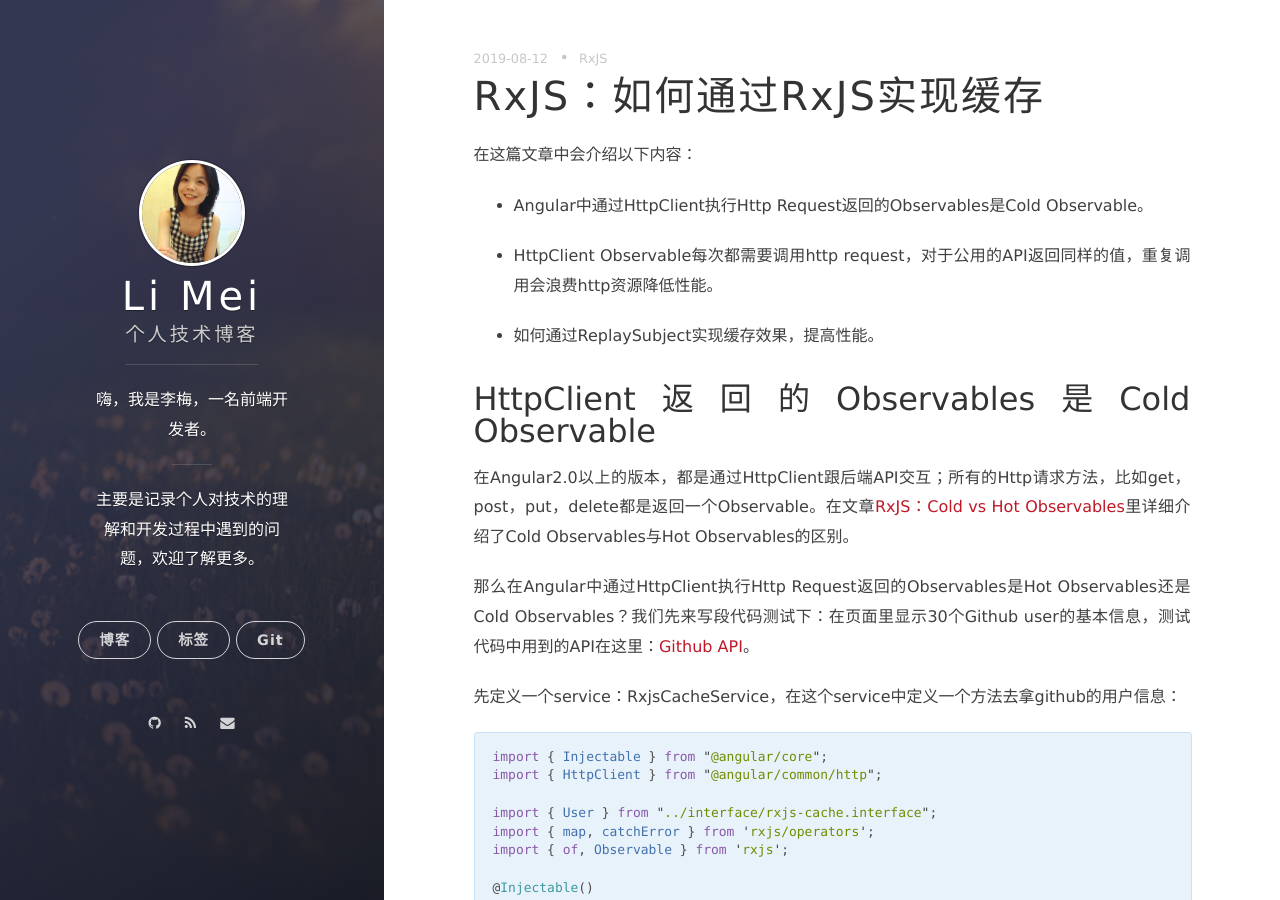
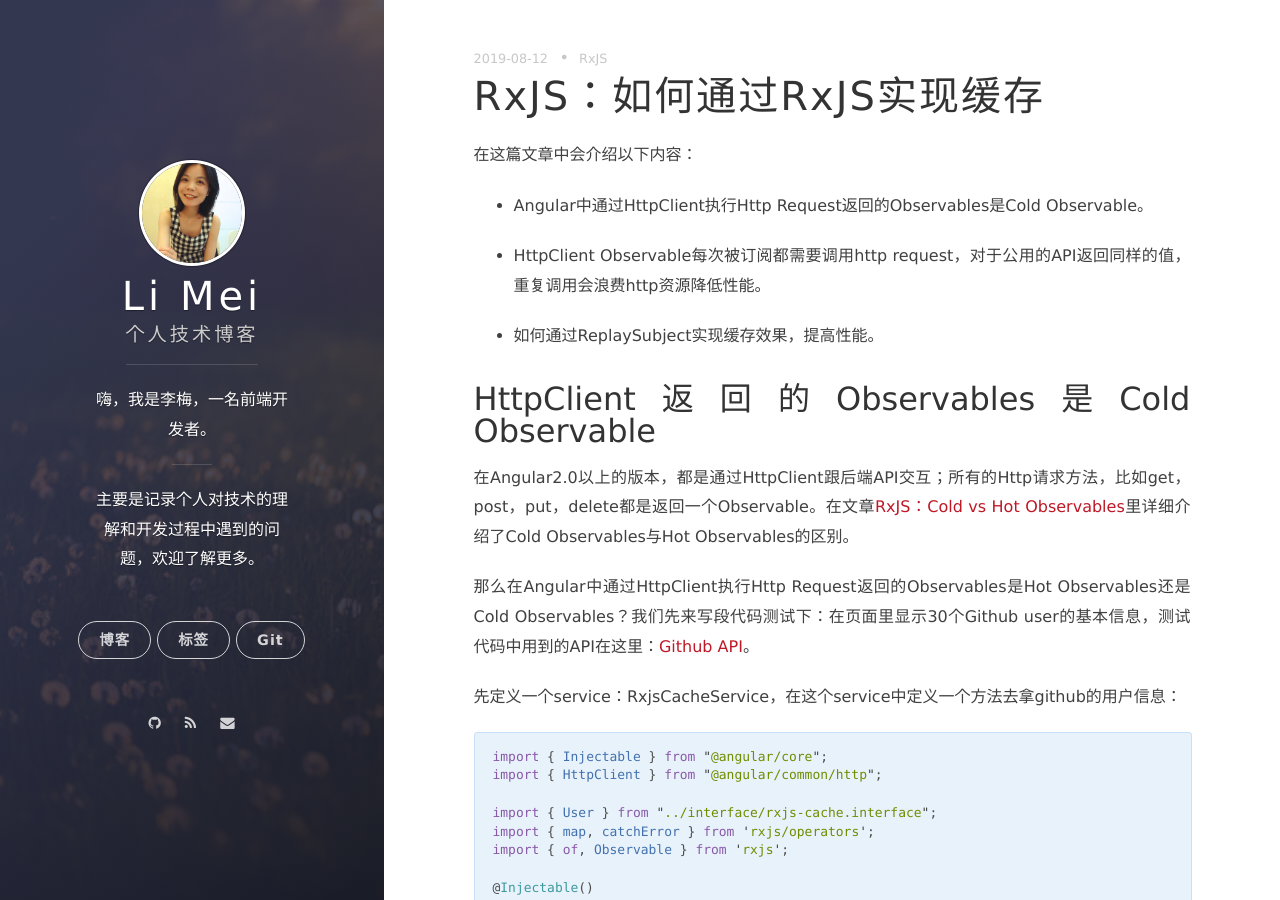
Before and after one commit to LiMeii/LiMeii.github.io, a Jekyll site: the page built from _posts/2019-08-12-rxjs-caching.md, in a window 1280 px wide and 900 px high. Built offline with Jekyll 4.4.1, drawn with Linux system fonts in a browser that asks for light colours; nearby versions of some CDN libraries.

Commit message:
update post

```diff
--- a/_posts/2019-08-12-rxjs-caching.md
+++ b/_posts/2019-08-12-rxjs-caching.md
@@ -8,7 +8,7 @@ layout: post
 
 - Angular中通过HttpClient执行Http Request返回的Observables是Cold Observable。
 
-- HttpClient Observable每次都需要调用http request，对于公用的API返回同样的值，重复调用会浪费http资源降低性能。
+- HttpClient Observable每次被订阅都需要调用http request，对于公用的API返回同样的值，重复调用会浪费http资源降低性能。
 
 - 如何通过ReplaySubject实现缓存效果，提高性能。
 
```
